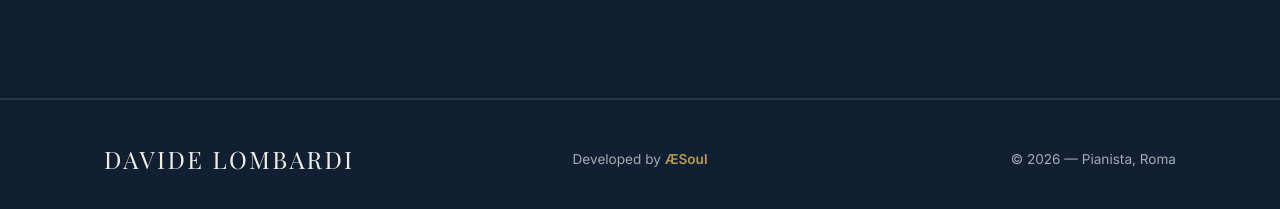
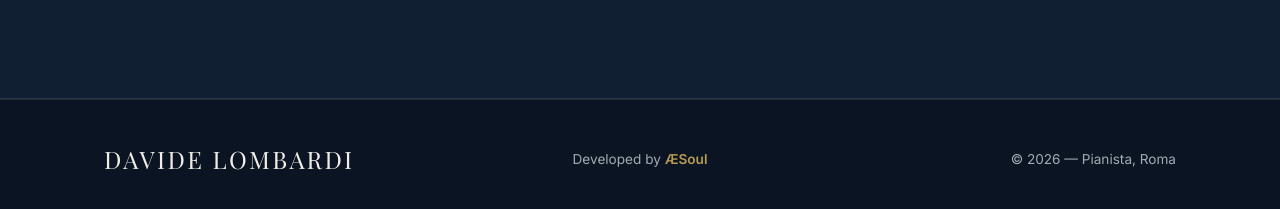
Before and after one commit to AeSoul0/mvp_davide, a website: page index.html in a window 1280 px wide. Shown: the part 9479-9688 px from the top of the page. Drawn offline with nearby package versions, Linux system fonts and the light colour scheme; a web font is replaced by a local one.

Commit message:
style: change footer background to dark (--ink) to match alternating section theme

```diff
--- a/assets/css/style.css
+++ b/assets/css/style.css
@@ -752,7 +752,7 @@
 /* Footer */
 .site-footer {
   padding: 40px 0;
-  background: var(--surface);
+  background: var(--ink);
   border-top: 1px solid var(--rule);
 }
 .footer-inner {
```
Also changed, not shown: 1 other file.
